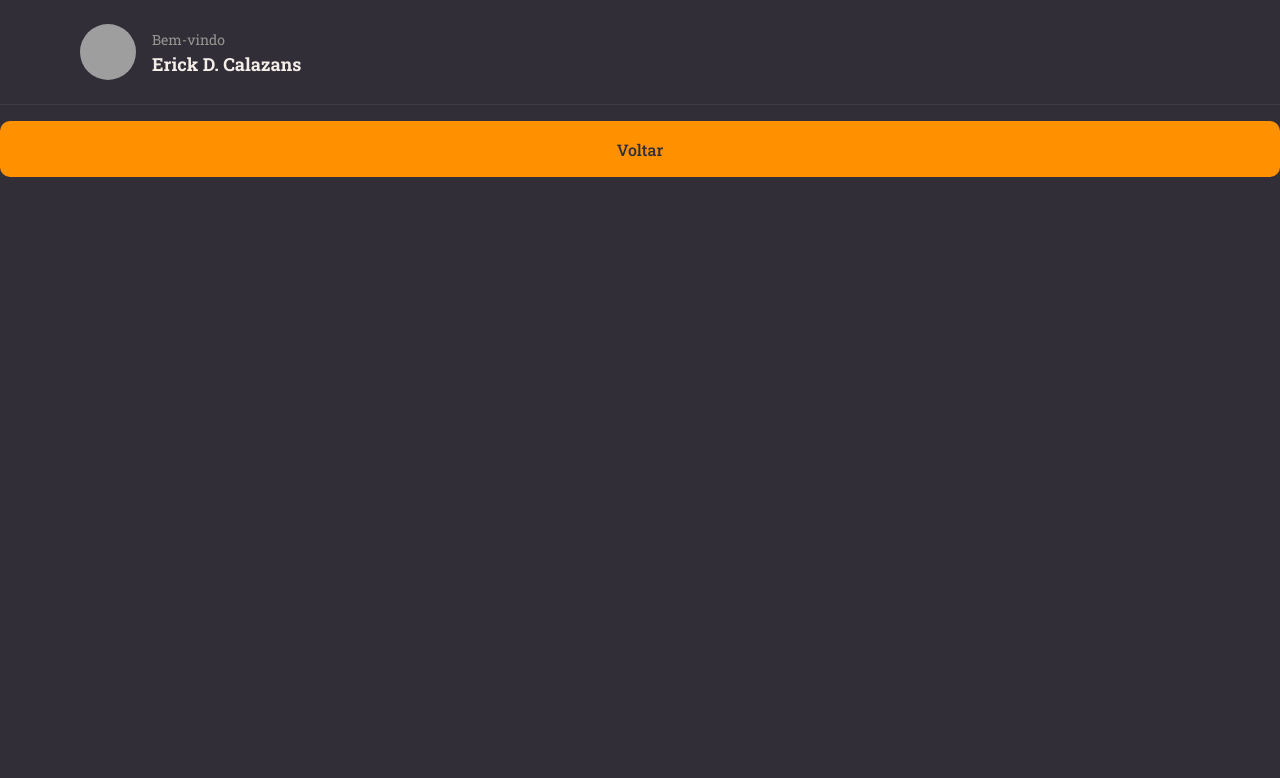
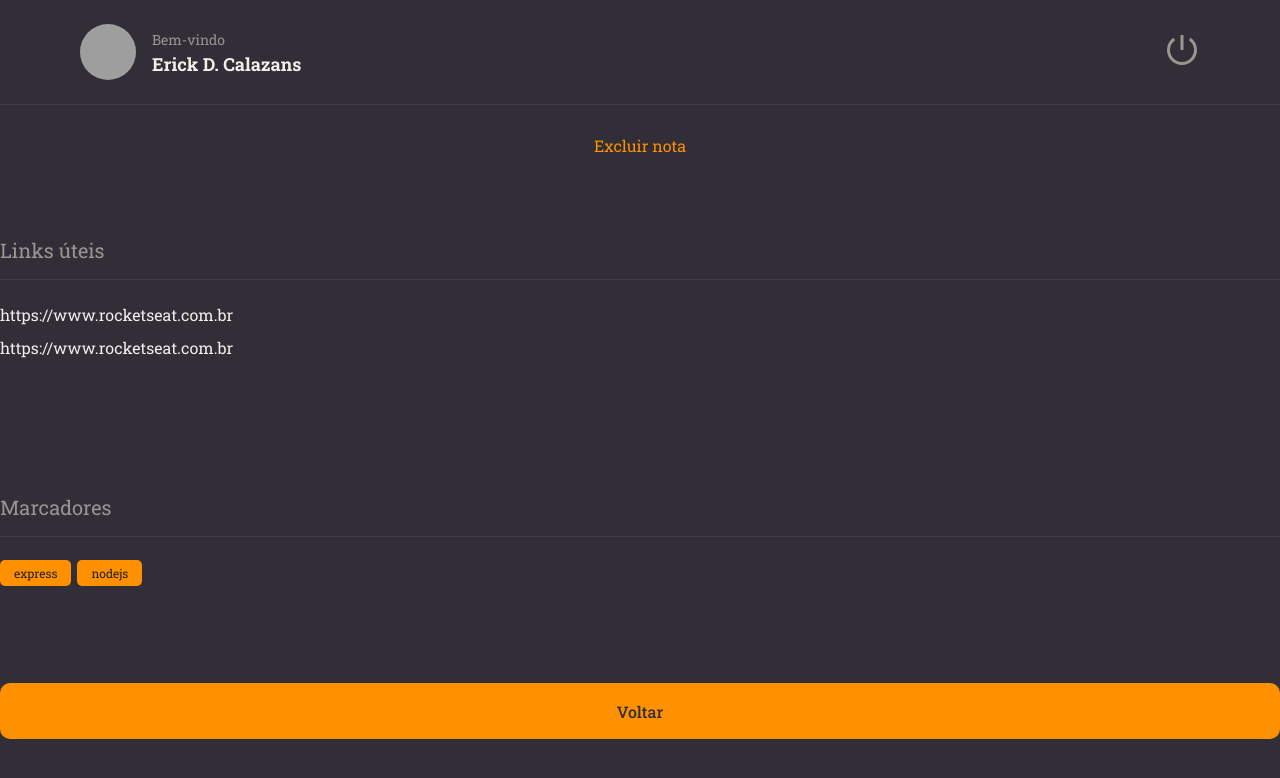
Before and after one commit to ecalazans/rocketnotes, a React (Vite) app: page / in a window 1280 px wide. Shown: the top 778 px of the page. Built offline with nearby package versions, Linux system fonts and the light colour scheme; grey boxes are pictures that could not be loaded.

Commit message:
:sparkles: new components and styles

```diff
--- /dev/null
+++ b/src/components/ButtonText/index.jsx
@@ -0,0 +1,13 @@
+import { Container } from './styles';
+
+export function ButtonText({ title, ...rest }) {
+  return(
+
+    <Container
+      type="button"
+      {...rest}
+    >
+      {title}
+    </Container>
+  );
+}
--- /dev/null
+++ b/src/components/ButtonText/styles.js
@@ -0,0 +1,9 @@
+import styled from "styled-components";
+
+export const Container = styled.button`
+  background: none;
+  color: ${({ theme }) => theme.COLORS.ORANGE};
+
+  border: none;
+  font-size: 16px;
+`;
--- a/src/components/Header/index.jsx
+++ b/src/components/Header/index.jsx
@@ -1,4 +1,6 @@
-import { Container, Profile } from './styles';
+import { RiShutDownLine } from 'react-icons/ri';
+
+import { Container, Profile, Logout } from './styles';
 
 
 export function Header() {
@@ -16,6 +18,10 @@
          </div>
       </Profile>
 
+      <Logout>
+        <RiShutDownLine />
+      </Logout>
+
     </Container>
   )
 }
--- a/src/components/Header/styles.js
+++ b/src/components/Header/styles.js
@@ -48,3 +48,13 @@
     }
   }
 `;
+
+export const Logout = styled.button `
+  border: none;
+  background: none;
+
+  > svg {
+    color: ${({ theme }) => theme.COLORS.GRAY_100};
+    font-size: 36px;
+  }
+`;
--- /dev/null
+++ b/src/components/Section/index.jsx
@@ -0,0 +1,10 @@
+import { Container } from './styles.js';
+
+export function Section({ title, children }) {
+  return(
+    <Container>
+      <h2>{title}</h2>
+      {children}
+    </Container>
+  );
+}
--- /dev/null
+++ b/src/components/Section/styles.js
@@ -0,0 +1,18 @@
+import styled from "styled-components";
+
+export const Container = styled.section`
+  margin: 50px 0 25px;
+
+  > h2 {
+    border-bottom-width: 1px;
+    border-bottom-style: solid;
+    border-bottom-color: ${({ theme }) => theme.COLORS.BACKGROUND_700};
+
+    padding-bottom: 16px;
+    margin-bottom: 24px;
+
+    color: ${({ theme }) => theme.COLORS.GRAY_100};
+    font-size: 20px;
+    font-weight: 400;
+  }
+`;
--- /dev/null
+++ b/src/components/Tag/index.jsx
@@ -0,0 +1,9 @@
+import { Container } from './styles';
+
+export function Tag({ title }) {
+  return(
+    <Container>
+      {title}
+    </Container>
+  )
+}
--- /dev/null
+++ b/src/components/Tag/styles.js
@@ -0,0 +1,11 @@
+import styled from "styled-components";
+
+export const Container = styled.span`
+  font-size: 12px;
+  padding: 5px 14px;
+  border-radius: 5px;
+  margin-right: 6px;
+
+  color: ${({ theme }) => theme.COLORS.BACKGROUND_900};
+  background-color: ${({ theme }) => theme.COLORS.ORANGE};
+`;
--- a/src/pages/Details/index.jsx
+++ b/src/pages/Details/index.jsx
@@ -1,14 +1,30 @@
-import { Container } from './styles';
+import { Container, Links } from './styles';
 
+import { Tag } from '../../components/Tag';
 import { Header } from '../../components/Header'
-
 import { Button } from '../../components/Button';
+import { Section } from '../../components/Section';
+import { ButtonText } from '../../components/ButtonText';
 
 export function Details(){
   return (
     <Container>
       <Header />
 
+      <ButtonText title="Excluir nota"/>
+
+      <Section title="Links úteis">
+        <Links>
+          <li><a href="#">https://www.rocketseat.com.br</a></li>
+          <li><a href="#">https://www.rocketseat.com.br</a></li>
+        </Links>
+      </Section>
+
+      <Section title="Marcadores">
+        <Tag title="express"/>
+        <Tag title="nodejs"/>
+      </Section>
+
       <Button title="Voltar" />
 
     </Container>
--- a/src/pages/Details/styles.js
+++ b/src/pages/Details/styles.js
@@ -10,3 +10,15 @@
   "header"
   "content"
 `;
+
+export const Links = styled.ul `
+  list-style: none;
+
+  > li {
+    margin-top: 12px;
+
+    a {
+      color: ${({ theme }) => theme.COLORS.WHITE};
+    }
+  }
+`;
```
